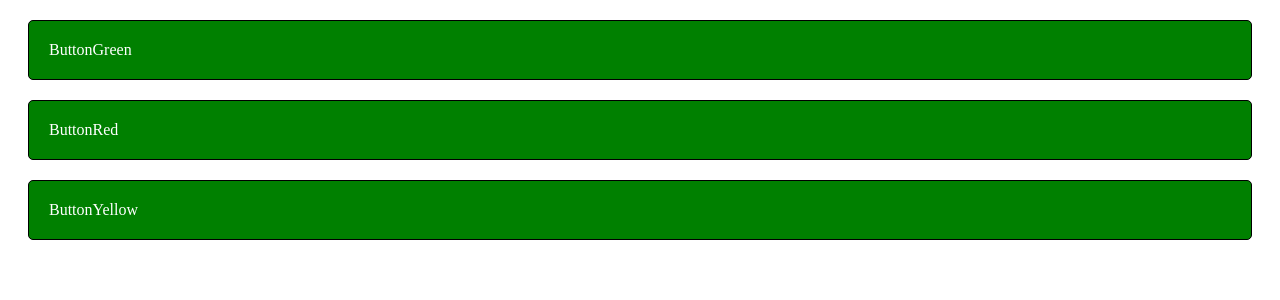
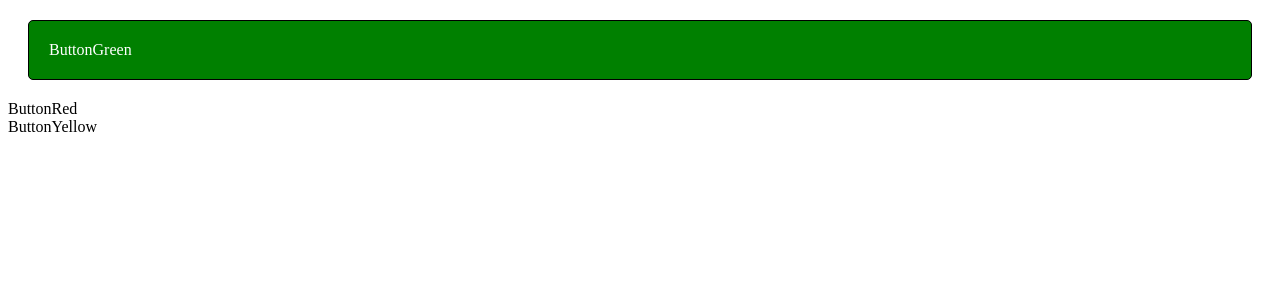
Before and after one commit to PrzemekGdula/react-day5-miniapplication, a React (Create React App) app: page / in a window 1280 px wide. Shown: the top 300 px of the page. Built offline with nearby package versions, Linux system fonts and the light colour scheme.

Commit message:
Using CSS modules

```diff
--- a/src/ButtonGreen.js
+++ b/src/ButtonGreen.js
@@ -1,9 +1,9 @@
 import React from 'react'
-import './Buttons.css'
+import style from './ButtonGreen.module.css'
 
 const ButtonGreen = (props) => (
     <div
-        className={'jfddl7-button'}
+        className={style.jfddl7Button}
     >
         ButtonGreen
     </div>
--- a/src/Buttons.css
+++ b/src/ButtonGreen.module.css
@@ -1,4 +1,4 @@
-.jfddl7-button {
+.jfddl7Button {
     padding: 20px;
     margin: 20px;
     border: 1px solid black;
@@ -7,3 +7,7 @@
     color: white;
     background-color: green;
 }
+
+.otherClass{
+    text-align: center;
+}
```
